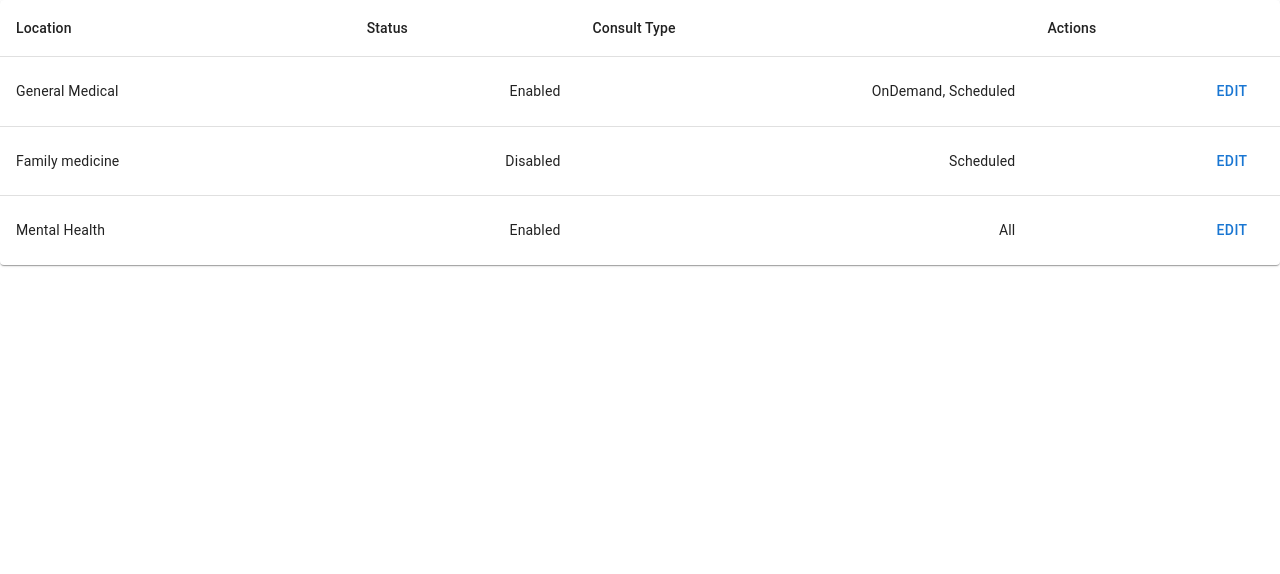
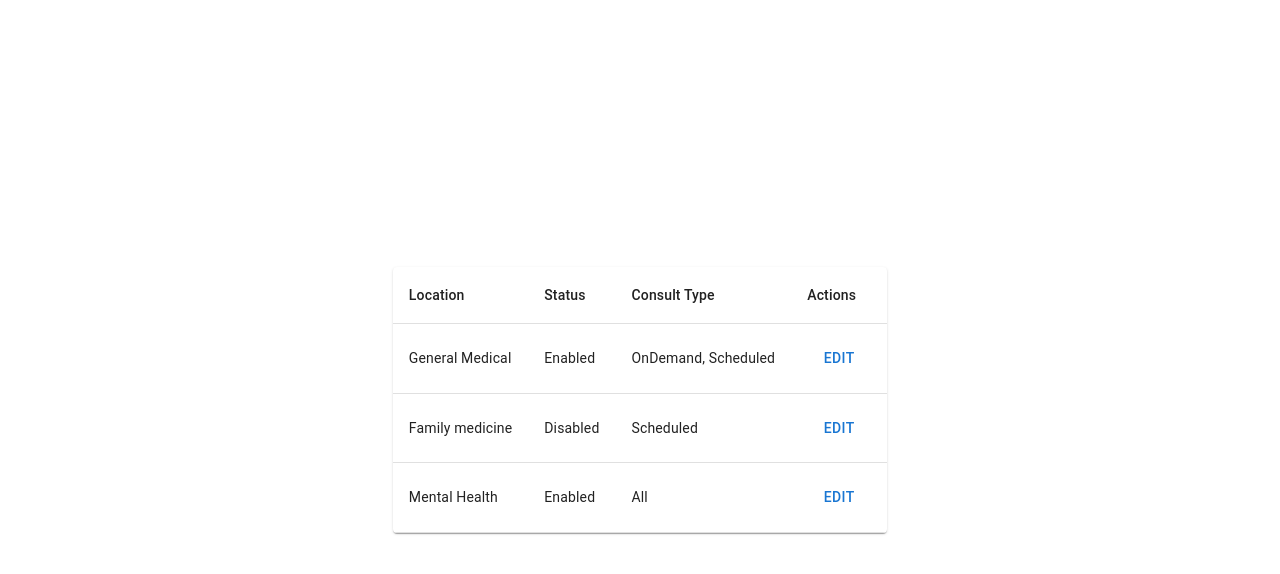
Before and after one commit to JPTeladoc/service-line-components-draft, a React (Create React App) app: page / in a window 1280 px wide. Shown: the top 574 px of the page. Built offline with nearby package versions, Linux system fonts and the light colour scheme.

Commit message:
Fix Router bug. Small table update.

```diff
--- a/src/App.tsx
+++ b/src/App.tsx
@@ -1,23 +1,17 @@
-import logo from './logo.svg';
-import './App.css';
-import { useEffect, useState } from "react";
-import React from 'react';
 import BasicTabs from "./TabNav";
 import LocationsTable from "./LocationsTable";
-import Button from '@mui/material/Button';
-import Grid from '@mui/material/Button';
-import Box from '@mui/material/Button';
-
-import { Route, Switch } from "react-router-dom";
+import { BrowserRouter, Route, Switch } from "react-router-dom";
 
 function App() {
   return (
-      <div>
+    <div>
+      <BrowserRouter>
         <Switch>
           <Route path="/BasicTabs" component={BasicTabs} />
           <Route path="/" component={LocationsTable} />
         </Switch>
-      </div>
+      </BrowserRouter>
+    </div>
   );
 };
 
--- a/src/LocationsTable.tsx
+++ b/src/LocationsTable.tsx
@@ -1,11 +1,7 @@
 import {
-  Switch,
-  Route,
-  Link,
   useHistory
 } from "react-router-dom";
 
-import * as React from 'react';
 import Table from '@mui/material/Table';
 import TableBody from '@mui/material/TableBody';
 import TableCell from '@mui/material/TableCell';
@@ -15,8 +11,6 @@ import TableRow from '@mui/material/TableRow';
 import Paper from '@mui/material/Paper';
 import Button from '@mui/material/Button';
 import Grid from '@mui/material/Grid'
-
-import BasicTabs from './DetailsTab';
 
 const serviceLineTableColumns = [
   { title: "Name", field: "name" },
@@ -38,26 +32,30 @@ const data = [{
   consultType: "All",
 }];
 
-function EditButton() {
+export default function LocationsTable() {
+
   const history = useHistory();
 
-  function handleClick() {
-    history.push("/BasicTabs");
-  }
-
+  function EditButton(props:any) {
     return (
-    <Button onClick={handleClick}>
+      <Button onClick={props.onClick}>
         Edit
       </Button>
     );
   }
 
-export default function LocationsTable() {
   return (
-    <div>
+    <Grid
+      container
+      spacing={0}
+      direction="column"
+      alignItems="center"
+      justifyContent="center"
+      style={{ minHeight: '100vh' }}
+    >
       <Grid item xs={10}>
         <TableContainer component={Paper} >
-          <Table aria-label="simple table">
+            <Table>
               <TableHead>
                 <TableRow>
                   <TableCell >Location </TableCell>
@@ -70,13 +68,12 @@ export default function LocationsTable() {
                 {data.map((row) => (
                   <TableRow
                     key={row.name}
-                  sx={{ '&:last-child td, &:last-child th': { border: 0 } }}
                   >
-                  <TableCell component="th" scope="row">{row.name}</TableCell>
-                  <TableCell align="right">{row.status}</TableCell>
-                  <TableCell align="right">{row.consultType}</TableCell>
-                  <TableCell align="right">
-                      <EditButton />
+                    <TableCell >{row.name}</TableCell>
+                    <TableCell >{row.status}</TableCell>
+                    <TableCell >{row.consultType}</TableCell>
+                    <TableCell align="center">
+                      <EditButton onClick={() => {history.push("/BasicTabs")}} />
                     </TableCell>
                   </TableRow>
                 ))}
@@ -84,6 +81,11 @@ export default function LocationsTable() {
             </Table>
           </TableContainer>
         </Grid>
-    </div>
+      </Grid>
+
   );
 };
+
+
+
+  // sx={{ '&:last-child td, &:last-child th': { border: 0 } }}
--- a/src/TabNav.tsx
+++ b/src/TabNav.tsx
@@ -32,7 +32,7 @@ function TabPanel(props: TabPanelProps) {
       {...other}
     >
       {value === index && (
-        <Box sx={{ p: 3}}>
+        <Box sx={{ p: 3 }}>
           <Typography>{children}</Typography>
         </Box>
       )}
@@ -64,15 +64,23 @@ export default function BasicTabs() {
   };
 
   return (
-    <div style={{backgroundColor:'white', width:'80%'}}>
+    <Grid
+      container
+      spacing={0}
+      direction="column"
+      alignItems="center"
+      justifyContent="center"
+      style={{ minHeight: '100vh' }}
+    >
+      <div style={{ backgroundColor: 'white', width: '80%' }}>
         <Box sx={{ display: 'flex-end', p: 1, color: 'black', bgcolor: 'background.paper', width: '70%' }}>
-        <ReturnButton text={'Cancel'}/>
+          <ReturnButton text={'Cancel'} />
           <ReturnButton text={'Save'} />
         </Box>
         <Box sx={{ borderBottom: 1, borderColor: 'divider' }}>
           <Tabs value={value} onChange={handleChange}>
             <Tab label="Details" />
-          <Tab label="Location"  />
+            <Tab label="Location" />
             <Tab label="Templates" />
           </Tabs>
         </Box>
@@ -86,5 +94,6 @@ export default function BasicTabs() {
           Item Three
         </TabPanel>
       </div>
+    </Grid>
   );
 }
```
Lines whose indentation alone changed are shown as unchanged.
